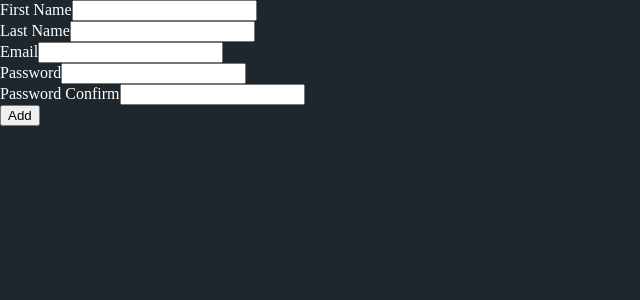
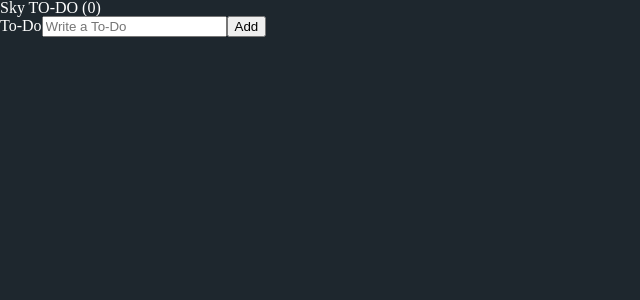
Before and after one commit to pollyjean/sky-coins, a React (Vite) app: page / in a window 1280 px wide. Shown: the top 300 px of the page, without its empty margins (0-640 px from the left). Built offline with nearby package versions, Linux system fonts and the light colour scheme.

Commit message:
투두 간간 리팩터링

```diff
--- a/index.html
+++ b/index.html
@@ -2,8 +2,9 @@
 <html lang="ko">
   <head>
     <meta charset="UTF-8" />
+    <meta name="viewport" content="width=device-width, initial-scale=1.0" />
     <link rel="icon" type="image/svg+xml" href="" />
-    <meta name="viewport" content="width=device-width, initial-scale=1.0" />
+    <link rel="stylesheet" href="https://cdn.jsdelivr.net/npm/bootstrap-icons@1.10.5/font/bootstrap-icons.css">
     <style>
       /* http://meyerweb.com/eric/tools/css/reset/
         v2.0 | 20110126
--- a/src/App.tsx
+++ b/src/App.tsx
@@ -1,5 +1,5 @@
 import GlobalStyle from "./GlobalStyle";
-import TodoList from "./TodoList";
+import TodoList from "./components/TodoList";
 
 const App = () => {
   return (
--- a/src/TodoList.tsx
+++ /dev/null
@@ -1,88 +0,0 @@
-import { SubmitErrorHandler, SubmitHandler, useForm } from "react-hook-form";
-
-interface IInputs {
-  firstName: string;
-  lastName: string;
-  email: string;
-  password: string;
-  passwordConfirm: string;
-}
-
-const TodoList = () => {
-  const {
-    register,
-    handleSubmit,
-    setError,
-    formState: { errors },
-  } = useForm<IInputs>();
-  const onSubmit: SubmitHandler<IInputs> = (data) => {
-    if (data.password !== data.passwordConfirm) {
-      setError("passwordConfirm", { message: "Password are not the same" }, { shouldFocus: true });
-    }
-  };
-  const onError: SubmitErrorHandler<IInputs> = (error) => console.log("Error ", error);
-  return (
-    <div>
-      <form onSubmit={handleSubmit(onSubmit, onError)}>
-        <label htmlFor="firstName">First Name</label>
-        <input
-          type="text"
-          id="firstName"
-          {...register("firstName", {
-            required: "First name is required",
-            validate: {
-              noAdmin: (value) => (value.includes("admin") ? "no admin allowed" : true),
-              noUser: (value) => (value.includes("user") ? "no user allowed" : true),
-            },
-          })}
-        />
-        {errors.firstName?.message ? <p>{errors.firstName?.message}</p> : null}
-        <br />
-        <label htmlFor="lastName">Last Name</label>
-        <input
-          type="text"
-          id="lastName"
-          {...register("lastName", {
-            required: "Last name is required",
-            validate: {
-              noAdmin: (value) => (value.includes("admin") ? "no admin allowed" : true),
-              noUser: (value) => (value.includes("user") ? "no user allowed" : true),
-            },
-          })}
-        />
-        {errors.lastName?.message ? <p>{errors.lastName?.message}</p> : null}
-        <br />
-        <label htmlFor="email">Email</label>
-        <input
-          type="email"
-          id="email"
-          {...register("email", {
-            required: "Email is required",
-            pattern: {
-              value: /^\w+([.-]?\w+)*@\w+([.-]?\w+)*(\.\w{2,3})+$/,
-              message: "Invalidated Email format",
-            },
-            minLength: { value: 5, message: "Email length is too short. (minimum 5 letters)" },
-          })}
-        />
-        {errors.email?.message ? <p>{errors.email?.message}</p> : null}
-        <br></br>
-        <label htmlFor="password">Password</label>
-        <input type="password" id="password" {...register("password", { required: "Password is required" })} />
-        {errors.password?.message ? <p>{errors.password?.message}</p> : null}
-        <br />
-        <label htmlFor="passwordConfirm">Password Confirm</label>
-        <input
-          type="password"
-          id="passwordConfirm"
-          {...register("passwordConfirm", { required: "Password is required" })}
-        />
-        {errors.passwordConfirm?.message ? <p>{errors.passwordConfirm?.message}</p> : null}
-        <br />
-        <button>Add</button>
-      </form>
-    </div>
-  );
-};
-
-export default TodoList;
--- /dev/null
+++ b/src/atoms.tsx
@@ -0,0 +1,9 @@
+import { atom } from "recoil";
+
+export interface ITodoList {
+  id: number;
+  text: string;
+  category: "TODO" | "DOING" | "DONE";
+}
+
+export const todoAtom = atom<ITodoList[]>({ key: "todoList", default: [] });
--- /dev/null
+++ b/src/components/CreateTodo.tsx
@@ -0,0 +1,30 @@
+import { useSetRecoilState } from "recoil";
+import { ITodoList, todoAtom } from "../atoms";
+import { SubmitHandler, useForm } from "react-hook-form";
+
+interface ITodoForm {
+  todo: string;
+}
+
+const CreateTodo = () => {
+  const setTodoList = useSetRecoilState<ITodoList[]>(todoAtom);
+  const { register, handleSubmit, setValue } = useForm<ITodoForm>();
+  const onSubmit: SubmitHandler<ITodoForm> = ({ todo }) => {
+    setTodoList((recentTodo) => [{ text: todo, category: "TODO", id: Date.now() }, ...recentTodo]);
+    setValue("todo", "");
+  };
+  return (
+    <form onSubmit={handleSubmit(onSubmit)}>
+      <label htmlFor="todo">To-Do</label>
+      <input
+        type="text"
+        id="todo"
+        placeholder="Write a To-Do"
+        {...register("todo", { required: "Please write a To-Do" })}
+      />
+      <button>Add</button>
+    </form>
+  );
+};
+
+export default CreateTodo;
--- /dev/null
+++ b/src/components/Header.tsx
@@ -0,0 +1,15 @@
+import { useRecoilValue } from "recoil";
+import { ITodoList, todoAtom } from "../atoms";
+
+const Header = () => {
+  const todoList = useRecoilValue<ITodoList[]>(todoAtom);
+  return (
+    <header>
+      <h1>
+        Sky TO-DO (<span>{todoList.length}</span>)
+      </h1>
+    </header>
+  );
+};
+
+export default Header;
--- /dev/null
+++ b/src/components/Todo.tsx
@@ -0,0 +1,15 @@
+import { ITodoList } from "../atoms";
+
+const Todo = ({ id, text, category }: ITodoList) => {
+  return (
+    <li key={id}>
+      {category === "TODO" ? <i className="bi bi-square"></i> : null}
+      {category === "DOING" ? <i className="bi bi-square"></i> : null}
+      {category === "DONE" ? <i className="bi bi-square"></i> : null}
+      <span>{text}</span>
+      <button>Done</button>
+    </li>
+  );
+};
+
+export default Todo;
--- /dev/null
+++ b/src/components/TodoList.tsx
@@ -0,0 +1,22 @@
+import { useRecoilValue } from "recoil";
+import CreateTodo from "./CreateTodo";
+import Header from "./Header";
+import Todo from "./Todo";
+import { ITodoList, todoAtom } from "../atoms";
+
+const TodoList = () => {
+  const todoItem = useRecoilValue<ITodoList[]>(todoAtom);
+  return (
+    <div>
+      <Header />
+      <ul>
+        {todoItem.map((todo) => (
+          <Todo {...todo} />
+        ))}
+      </ul>
+      <CreateTodo />
+    </div>
+  );
+};
+
+export default TodoList;
--- a/src/main.tsx
+++ b/src/main.tsx
@@ -1,9 +1,9 @@
 import React from "react";
 import ReactDOM from "react-dom/client";
-import { RecoilRoot } from "recoil";
 import { ThemeProvider } from "styled-components";
 import { darkMode } from "./theme";
 import App from "./App";
+import { RecoilRoot } from "recoil";
 
 ReactDOM.createRoot(document.getElementById("root")!).render(
   <React.StrictMode>
```
